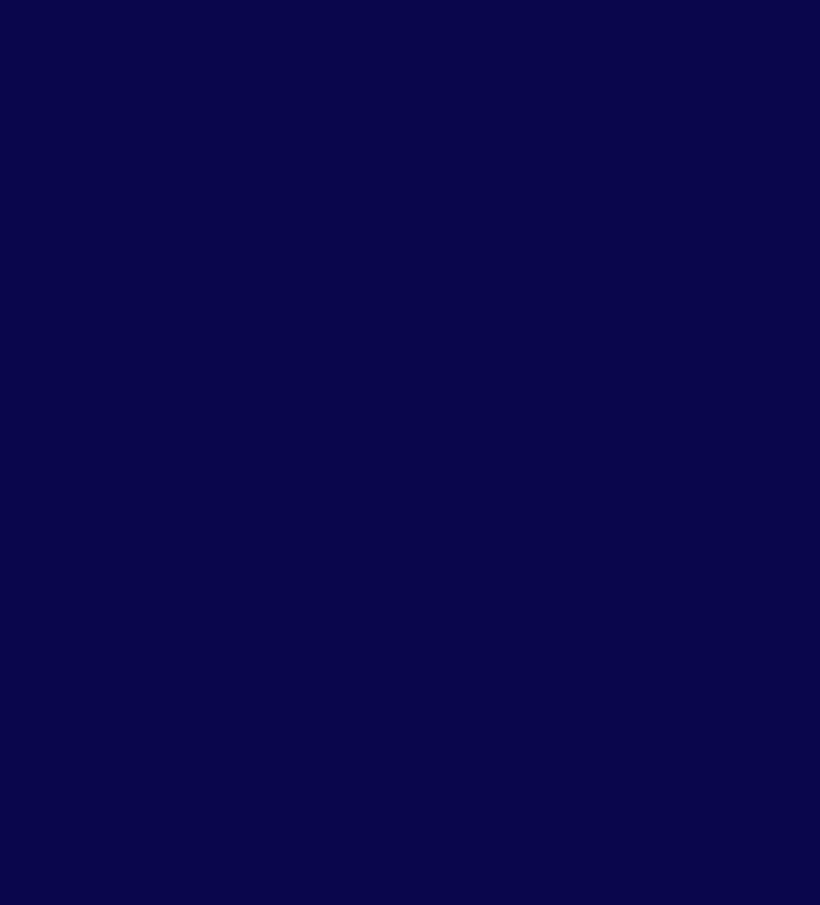
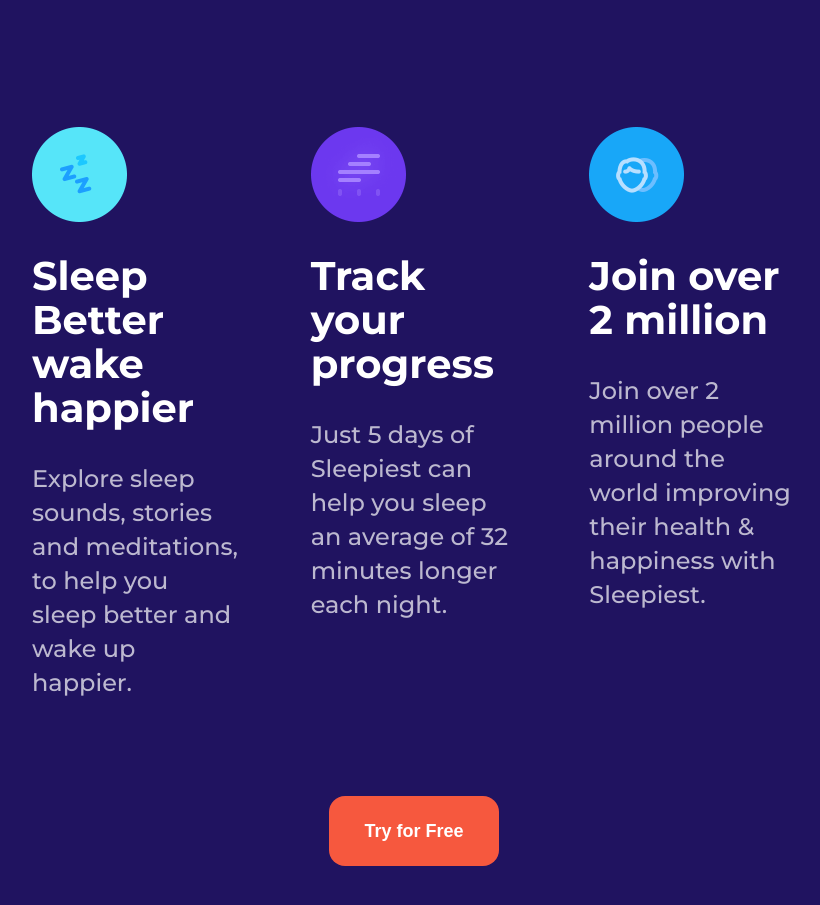
Before and after one commit to Nischal2015/web-animations, a React (Vite) app in the folder scroll-animation/: page / in a window 1280 px wide. Shown: the part 967-1872 px from the top of the page, without its empty margins (226-1046 px from the left). Before the commit the page ends 966 px from the top, so only its background shows below. Built offline with nearby package versions, Linux system fonts and the light colour scheme.

Commit message:
feat: add advantage section

```diff
--- a/scroll-animation/src/App.tsx
+++ b/scroll-animation/src/App.tsx
@@ -1,11 +1,12 @@
 import { Navbar } from "./layouts";
-import { Hero } from "./components";
+import { Advantage, Hero } from "./components";
 
 function App() {
   return (
     <div className='App'>
       <Navbar />
       <Hero />
+      <Advantage />
     </div>
   );
 }
--- /dev/null
+++ b/scroll-animation/src/components/sections/advantage.tsx
@@ -0,0 +1,165 @@
+import { useRef } from "react";
+import styled from "@emotion/styled";
+import { Container, Section } from "../../layouts";
+import adv1 from "../../assets/advantage/adv-1.png";
+import adv2 from "../../assets/advantage/adv-2.png";
+import adv3 from "../../assets/advantage/adv-3.png";
+import { motion, Variants, useInView } from "framer-motion";
+import { Button } from "../ui";
+
+const AdvantageContainer = styled(motion.div)({
+  padding: "22.4rem 0 16.4rem",
+});
+
+const AdvantageContentContainer = styled(motion.div)({
+  display: "grid",
+  gridTemplateColumns: "repeat(3, minmax(200px, 1fr))",
+  justifyItems: "start",
+  columnGap: "7.2rem",
+  margin: "0 3.8rem 9.6rem",
+});
+
+const AdvantageItemCard = styled(motion.div)(
+  {
+    display: "flex",
+    flexDirection: "column",
+    transform: "translateY(960)",
+  },
+  (props) => ({
+    gap: props.theme.padding.default,
+  })
+);
+
+const CardImageDiv = styled(motion.div)({
+  display: "inline-block",
+  height: "9.5rem",
+  width: "9.5rem",
+  opacity: 0,
+});
+
+const CardTitle = styled(motion.div)({
+  fontSize: "4rem",
+  fontWeight: 700,
+  lineHeight: "4.4rem",
+  opacity: 0,
+});
+
+const CardText = styled.p({
+  fontSize: "2.4rem",
+  lineHeight: "3.4rem",
+  color: "#fff",
+  opacity: 0.7,
+  fontWeight: 500,
+});
+
+const ButtonContainer = styled(motion.div)({
+  opacity: 0,
+  textAlign: "center",
+});
+
+export default function Advantage() {
+  const ref = useRef<HTMLDivElement>(null);
+  const isInView = useInView(ref, { amount: 0.4, once: true });
+
+  const cardVariant: Variants = {
+    hide: {},
+    show: {
+      transition: {
+        staggerChildren: 0.03,
+      },
+    },
+  };
+
+  const contentVariant: Variants = {
+    hide: {},
+    show: {
+      transition: {
+        staggerChildren: 0.015,
+      },
+    },
+  };
+
+  const itemVariant: Variants = {
+    hide: {},
+    show: {
+      y: -96,
+      opacity: 1,
+      transition: {
+        duration: 0.6,
+      },
+    },
+  };
+
+  return (
+    <Section ref={ref}>
+      <Container>
+        <AdvantageContainer
+          variants={cardVariant}
+          animate={isInView ? "show" : "hide"}
+        >
+          <AdvantageContentContainer>
+            <AdvantageItemCard variants={contentVariant}>
+              <CardImageDiv variants={itemVariant}>
+                <img src={adv1} alt='Sleep Better' />
+              </CardImageDiv>
+
+              <CardTitle variants={itemVariant}>
+                <span>Sleep Better</span>
+                <br />
+                <span>wake happier</span>
+              </CardTitle>
+
+              <motion.div variants={itemVariant} style={{ opacity: 0 }}>
+                <CardText>
+                  Explore sleep sounds, stories and meditations, to help you
+                  sleep better and wake up happier.
+                </CardText>
+              </motion.div>
+            </AdvantageItemCard>
+
+            <AdvantageItemCard variants={contentVariant}>
+              <CardImageDiv variants={itemVariant}>
+                <img src={adv2} alt='Track Progress' />
+              </CardImageDiv>
+
+              <CardTitle variants={itemVariant}>
+                <span>Track your</span>
+                <br />
+                <span>progress</span>
+              </CardTitle>
+
+              <motion.div style={{ opacity: 0 }} variants={itemVariant}>
+                <CardText>
+                  Just 5 days of Sleepiest can help you sleep an average of 32
+                  minutes longer each night.
+                </CardText>
+              </motion.div>
+            </AdvantageItemCard>
+
+            <AdvantageItemCard variants={contentVariant}>
+              <CardImageDiv variants={itemVariant}>
+                <img src={adv3} alt='Join over 2M' />
+              </CardImageDiv>
+
+              <CardTitle variants={itemVariant}>
+                <span>Join over</span>
+                <br />
+                <span>2 million</span>
+              </CardTitle>
+
+              <motion.div style={{ opacity: 0 }} variants={itemVariant}>
+                <CardText>
+                  Join over 2 million people around the world improving their
+                  health & happiness with Sleepiest.
+                </CardText>
+              </motion.div>
+            </AdvantageItemCard>
+          </AdvantageContentContainer>
+          <ButtonContainer variants={itemVariant}>
+            <Button color='primary'>Try for Free</Button>
+          </ButtonContainer>
+        </AdvantageContainer>
+      </Container>
+    </Section>
+  );
+}
--- a/scroll-animation/src/components/sections/index.ts
+++ b/scroll-animation/src/components/sections/index.ts
@@ -1 +1,3 @@
+export { default as Advantage } from "./advantage";
+
 export { default as Hero } from "./hero";
--- a/scroll-animation/src/main.tsx
+++ b/scroll-animation/src/main.tsx
@@ -1,7 +1,7 @@
-import { ThemeProvider } from "@emotion/react";
 import React from "react";
 import ReactDOM from "react-dom/client";
 import App from "./App";
+import { ThemeProvider } from "@emotion/react";
 import { theme } from "./themes";
 import "./index.css";
 
```
